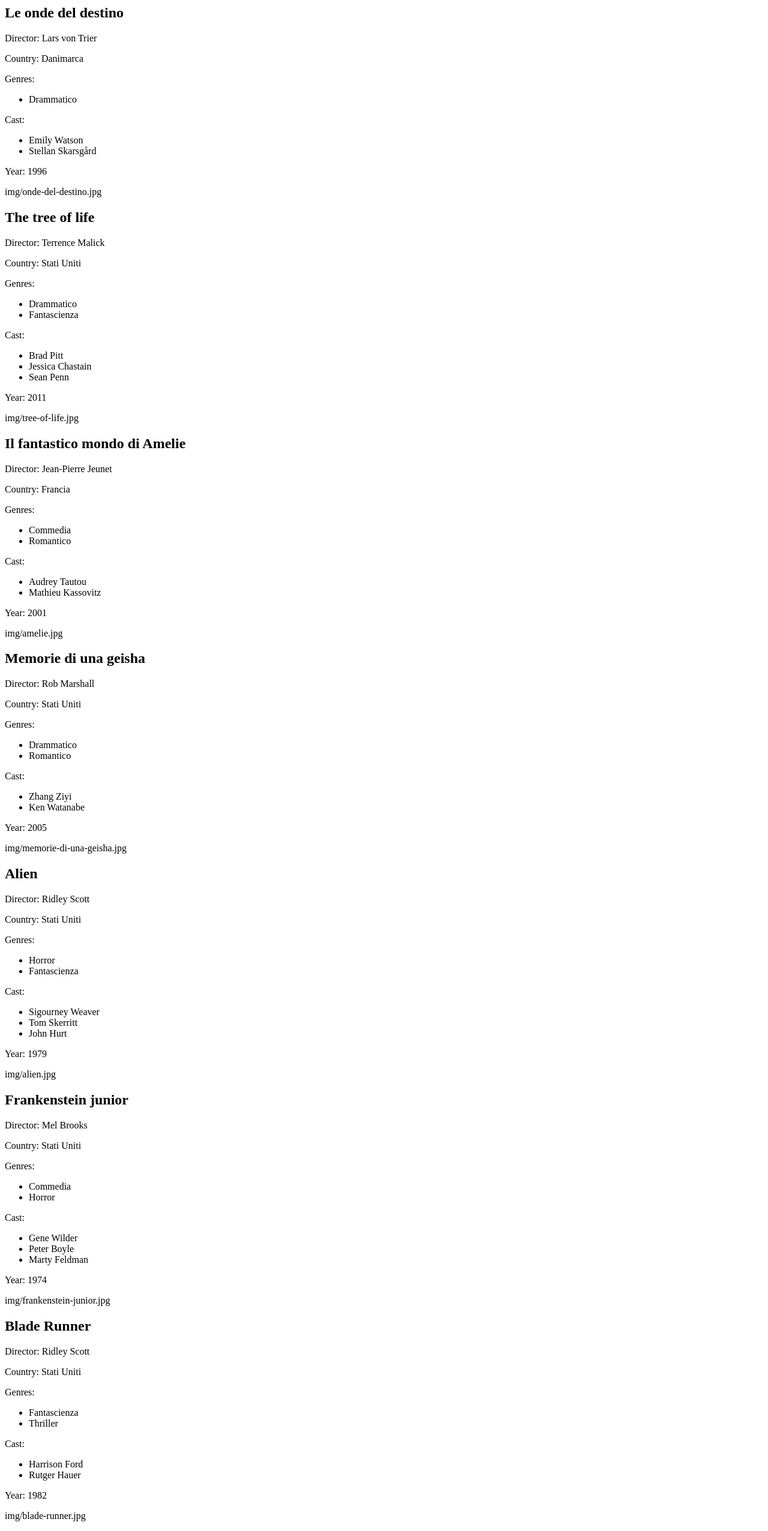
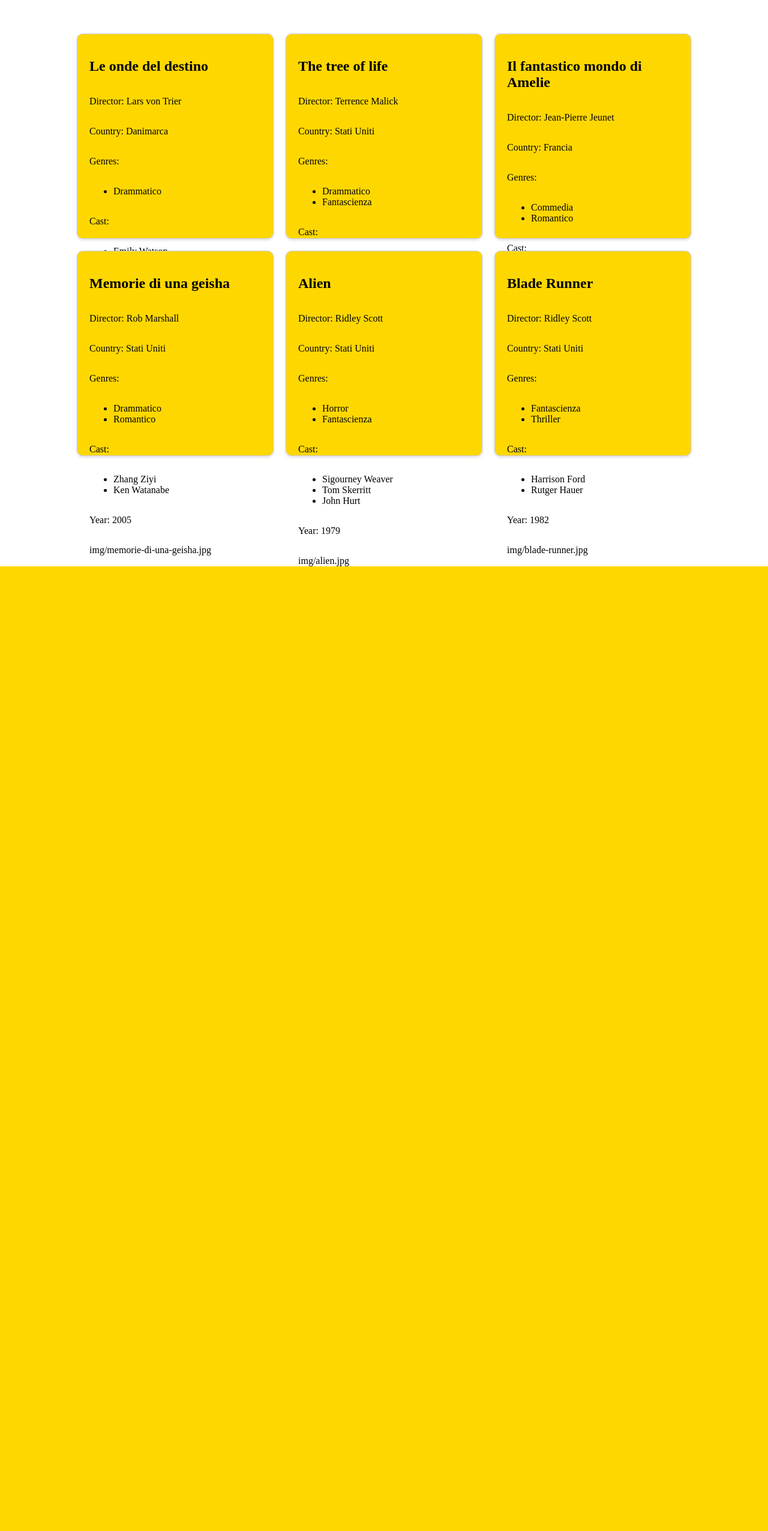
Before and after one commit to StefanoGalandrini/php-oop-1, a PHP site: page / in a window 1280 px wide. Shown: the whole page at 60% size. After the commit the page ends 944 px from the top, so only its background shows below. Run offline with PHP 8.4, Linux system fonts and the light colour scheme.

Commit message:
Add initial layout for film cards

```diff
--- a/db.json
+++ b/db.json
@@ -45,15 +45,6 @@
 		"poster": "alien.jpg"
 	},
 	{
-		"title": "Frankenstein junior",
-		"director": "Mel Brooks",
-		"country": "Stati Uniti",
-		"genres": ["Commedia", "Horror"],
-		"cast": ["Gene Wilder", "Peter Boyle", "Marty Feldman"],
-		"year": 1974,
-		"poster": "frankenstein-junior.jpg"
-	},
-	{
 		"title": "Blade Runner",
 		"director": "Ridley Scott",
 		"country": "Stati Uniti",
--- a/index.php
+++ b/index.php
@@ -1,22 +1,41 @@
 <?php
-
 include __DIR__ . "/models/movie.php";
 
 $json = file_get_contents(__DIR__ . "/db.json");
 $moviesData = json_decode($json, true);
+?>
 
+<!DOCTYPE html>
+<html lang="en">
 
+<head>
+    <meta charset="UTF-8">
+    <meta name="viewport" content="width=device-width, initial-scale=1.0">
+    <title>OOP Movies</title>
+    <link rel="stylesheet" href="style.css">
+</head>
 
-foreach ($moviesData as $movie) {
-    $movie = new Movie(
-        $movie['title'],
-        $movie['director'],
-        $movie['country'],
-        $movie['genres'],
-        $movie['cast'],
-        $movie['year'],
-        $movie['poster']
-    );
+<body>
+    <div class="container">
+        <div class="movie-grid">
+            <?php
+            foreach ($moviesData as $movieData) {
+                $movie = new Movie(
+                    $movieData['title'],
+                    $movieData['director'],
+                    $movieData['country'],
+                    $movieData['genres'],
+                    $movieData['cast'],
+                    $movieData['year'],
+                    $movieData['poster']
+                );
+                echo '<div class="movie-card">';
+                $movie->displayMovieInfo();
+                echo '</div>';
+            }
+            ?>
+        </div>
+    </div>
+</body>
 
-    $movie->displayMovieInfo();
-}
+</html>
--- /dev/null
+++ b/style.css
@@ -0,0 +1,43 @@
+body {
+	display: flex;
+	flex-direction: column;
+	justify-content: center;
+	align-items: center;
+}
+
+.container {
+	height: 100vh;
+	display: flex;
+	justify-content: center;
+	width: 80vw;
+	margin: auto;
+}
+
+.movie-grid {
+	padding: 3rem 0;
+	display: grid;
+	grid-template-columns: repeat(3, 1fr);
+	grid-template-rows: repeat(2, 1fr);
+	gap: 20px;
+	align-items: stretch;
+	width: 100%;
+}
+
+.movie-card {
+	background-color: gold;
+	display: flex;
+	flex-direction: column;
+	justify-content: space-between;
+	border: 1px solid #cccccc;
+	border-radius: 10px;
+	padding: 20px;
+	box-shadow: 0 2px 5px rgba(0, 0, 0, 0.15);
+	min-height: 300px;
+}
+
+
+
+.movie-card img {
+	width: 100%;
+	height: auto;
+}
```
